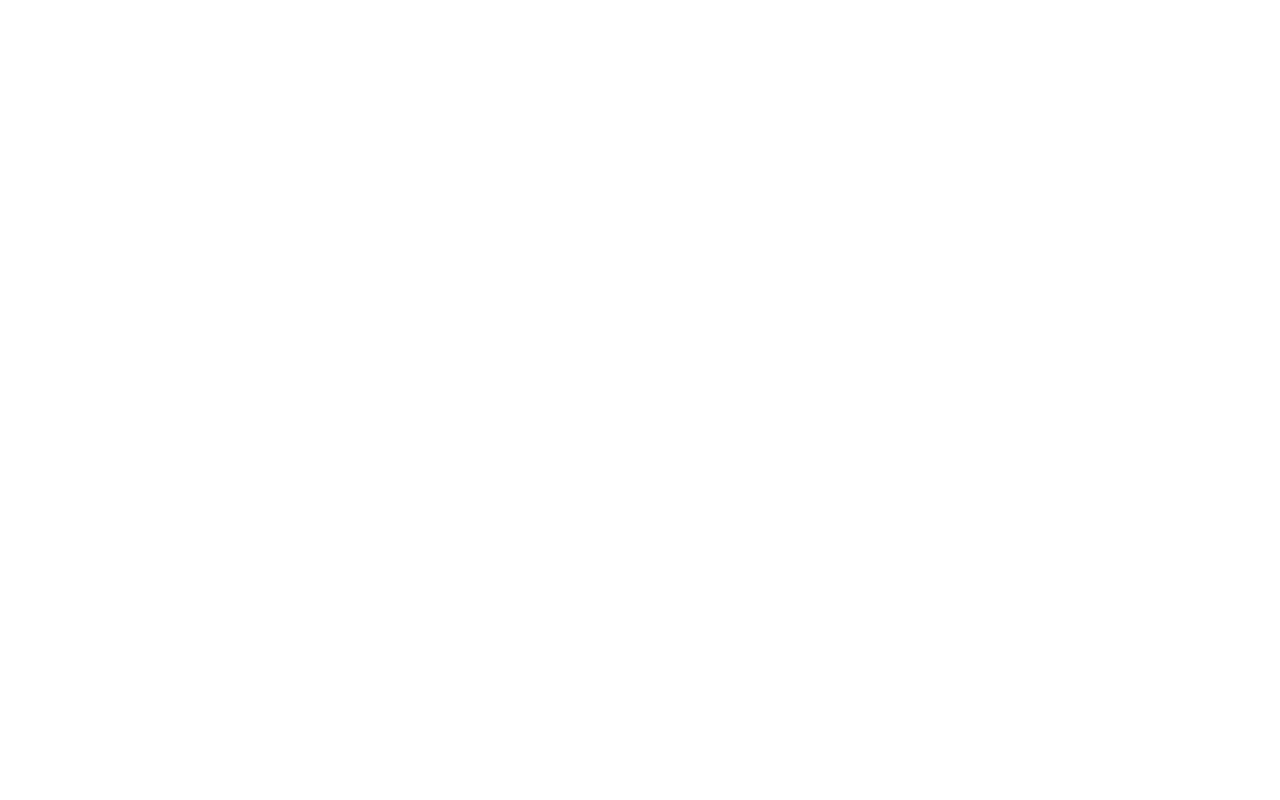
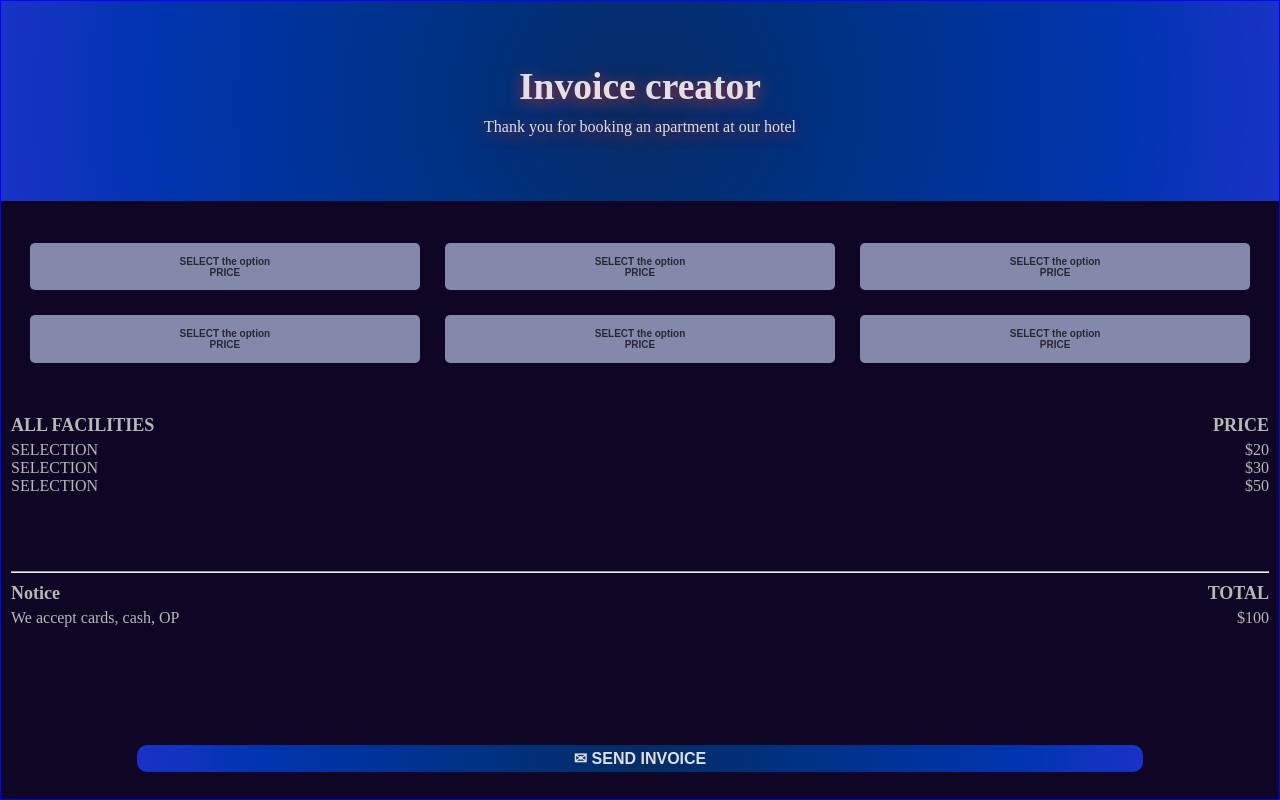
Before and after one commit to eduard15x/Invoice-generator, a plain HTML site: page index.html in a window 1280 px wide. Drawn offline with Linux system fonts and the light colour scheme.

Commit message:
Making scheme and preparing for JavaScript functionality

```diff
--- a/index.html
+++ b/index.html
@@ -9,6 +9,74 @@
     <body>
 
 
+        <div class="invoice-container">
+
+            <div class="column-invoice-one header-column">
+                <h2>Invoice creator</h2>
+                <p>Thank you for booking an apartment at our hotel</p>
+            </div>
+
+            <div class="column-invoice-two">
+
+                <div class="row-invoice wrap-column row-invoice-one">
+                    <button>
+                        <p>SELECT the option<br>PRICE</p>
+                    </button>
+                    <button>
+                        <p>SELECT the option<br>PRICE</p>
+                    </button>
+                    <button>
+                        <p>SELECT the option<br>PRICE</p>
+                    </button>
+                    <button>
+                        <p>SELECT the option<br>PRICE</p>
+                    </button>
+                    <button>
+                        <p>SELECT the option<br>PRICE</p>
+                    </button>
+                    <button>
+                        <p>SELECT the option<br>PRICE</p>
+                    </button>
+                </div>
+
+                <div class="row-invoice row-invoice-two">
+                    <div class="tasks-section">
+                        <h3>ALL FACILITIES</h3>
+                        <p>SELECTION</p>
+                        <p>SELECTION</p>
+                        <p>SELECTION</p>
+                    </div>
+
+                    <div class="tasks-cost-section">
+                        <h3>PRICE</h3>
+                        <p>$20</p>
+                        <p>$30</p>
+                        <p>$50</p>
+                    </div>
+                </div>
+
+                <hr>
+
+                <div class="row-invoice row-invoice-three">
+                    <div class="invoice-section">
+                        <h3>Notice</h3>
+                        <p>We accept cards, cash, OP</p>
+                    </div>
+
+                    <div class="invoice-cost-section">
+                        <h3>TOTAL</h3>
+                        <p> $100</p>
+                    </div>
+                </div>
+
+                <button id="btn-send-invoice" class="row-invoice">&#9993; SEND INVOICE</button>
+            </div>
+
+
+
+
+        </div>
+
 
 
 
--- a/style.css
+++ b/style.css
@@ -0,0 +1,142 @@
+*{
+    margin: 0px;
+    padding: 0px;
+    box-sizing: border-box;
+}
+
+.invoice-container {
+    display: flex;
+    flex-direction: column;
+    align-items: center;
+    justify-content: center;
+    width: 100%;
+    border: 1px solid blue;
+    height: 100vh;
+}
+
+.header-column {
+    text-align: center;
+
+}
+
+.column-invoice-one {
+    width: 100%;
+    height: 25%;
+    font-size: 25px;
+    display: flex;
+    flex-direction: column;
+    justify-content: center;
+    background-image: radial-gradient(circle, #082c63, #00307c, #003396, #0034ae, #1933c6);
+    color: rgba(245, 245, 245, 0.898);
+    text-shadow: 1px 3px 15px rgb(194, 46, 46);
+
+}
+.column-invoice-one p {
+    font-size: 16px;
+    margin-top: 10px;
+}
+
+
+.column-invoice-two {
+    width: 100%;
+    height: 75%;
+    display: flex;
+    flex-direction: column;
+    background-color: rgb(14, 6, 36);
+    color: rgb(184, 184, 181);
+    padding: 10px;
+}
+
+.row-invoice {
+    display: flex;
+    flex-direction: row;
+}
+
+.row-invoice-one {
+    height: 25%;
+    margin-top: 20px;
+}
+.wrap-column {
+    display: flex;
+    flex-wrap: wrap;
+    justify-content: center;
+}
+
+.wrap-column button {
+    width: 31%;
+    display: flex;
+    flex-direction: column;
+    align-items: center;
+    justify-content: center;
+    margin: 1%;
+    border: none;
+    border-radius: 5px;
+    font-size: 10px;
+    font-weight: bold;
+    background-color: rgb(132, 137, 172);
+    color: rgb(41, 39, 48);
+}
+
+
+
+.row-invoice-two {
+    min-height: 20%;
+    max-height: 40%;
+    margin-top: 40px;
+}
+
+hr {
+    margin-top: 40px;
+}
+
+
+
+.row-invoice-three {
+    height: 25%;
+    margin-top: 10px;
+}
+
+
+
+.tasks-section, .invoice-section {
+    width: 75%;
+}
+.tasks-section p, .invoice-section p{
+    text-align: start;
+}
+.tasks-section h3, .invoice-section h3 {
+    text-align: start;
+    font-size: 18px;
+    margin-bottom: 5px;
+}
+
+
+.tasks-cost-section, .invoice-cost-section {
+    width: 25%;
+}
+.tasks-cost-section p, .invoice-cost-section p  {
+    text-align: end;
+}
+.tasks-cost-section h3, .invoice-cost-section h3 {
+    text-align: end;
+    font-size: 18px;
+    margin-bottom: 5px;
+}
+
+
+#btn-send-invoice {
+    background-image: radial-gradient(circle, #082c63, #00307c, #003396, #0034ae, #1933c6);
+    font-size: 16px;
+    font-weight: bold;
+    color: rgba(245, 245, 245, 0.898);
+    padding: 4px;
+    border: none;
+    border-radius: 10px;
+    width: 80%;
+    margin: auto;
+    justify-content: center;
+}
+
+button {
+    cursor: pointer;
+}
```
